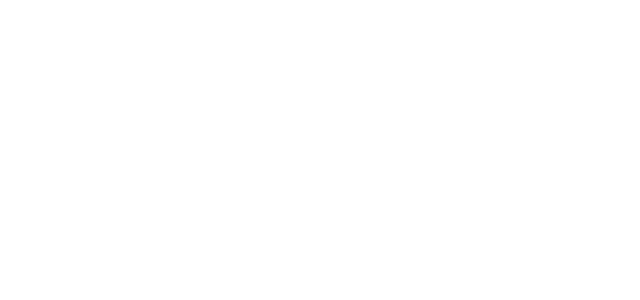
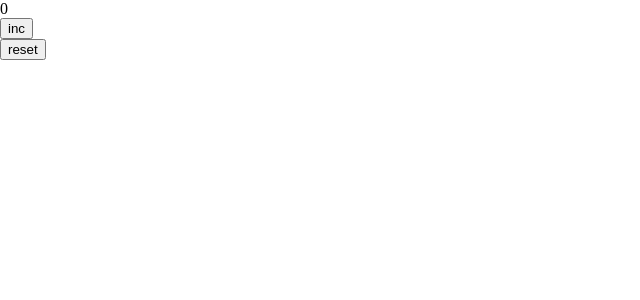
Before and after one commit to DmitryShastel/Native_JS_2.0_old, a React (Create React App) app in the folder Folder_1/native_js_2.0/: page / in a window 1280 px wide. Shown: the top 300 px of the page, without its empty margins (0-640 px from the left). Built offline with nearby package versions, Linux system fonts and the light colour scheme.

Commit message:
Counter_2.0: Counter_2_0 is added

```diff
--- a/Folder_1/native_js_2.0/src/App.tsx
+++ b/Folder_1/native_js_2.0/src/App.tsx
@@ -2,12 +2,13 @@ import React from 'react';
 import './App.css'
 import {AppRootTuesday} from "./Native_JS_2.0/Native_JS_Tuesday/ToDoList_Tuesday/App_Root_Tuesday";
 import {Counter} from "./Native_JS_2.0/Native_JS_Monday/Counter/Counter";
+import {AppRootCounter2_0} from "./Native_JS_2.0/Native_JS_Tuesday/Counter_2.0/App_Root_Counter_2.0";
 
 
 export function App() {
     return (
         <div>
-
+            <AppRootCounter2_0/>
         </div>
 
     );
--- /dev/null
+++ b/Folder_1/native_js_2.0/src/Native_JS_2.0/Native_JS_Tuesday/Counter_2.0/App_Root_Counter_2.0.tsx
@@ -0,0 +1,32 @@
+import React, {useState} from 'react';
+import {Counter_2_0} from "./Counter";
+
+export const AppRootCounter2_0 = () => {
+
+    let [counter, setCounter] = useState<number>(0)
+
+
+    let inc = () => {
+        if (counter === 5) {
+            return {
+                counter
+            }
+        }
+        setCounter(++counter)
+    }
+
+    let reset = () => {
+        setCounter(0)
+    }
+
+
+    return (
+        <div>
+          <Counter_2_0
+              counter={counter}
+              inc={inc}
+              reset={reset}
+          />
+        </div>
+    );
+};
--- a/Folder_1/native_js_2.0/src/Native_JS_2.0/Native_JS_Tuesday/Counter_2.0/Counter.tsx
+++ b/Folder_1/native_js_2.0/src/Native_JS_2.0/Native_JS_Tuesday/Counter_2.0/Counter.tsx
@@ -1,9 +1,32 @@
 import React from 'react';
+import {SuperButton} from "./SuperButton";
 
-export const Counter = () => {
+
+type CounterType = {
+    counter: number
+    inc: () => void
+    reset: () => void
+}
+
+
+export const Counter_2_0 = (props: CounterType) => {
+
+
+    let incHandler = () => {
+        props.inc()
+    }
+    let resetHandler = () => {
+        props.reset()
+    }
+
+
     return (
         <div>
-
+            <div>
+                <span>{props.counter} </span>
+            </div>
+            <SuperButton title='inc' callback={incHandler}/>
+            <SuperButton title='reset' callback={resetHandler}/>
         </div>
     );
 };
--- a/Folder_1/native_js_2.0/src/Native_JS_2.0/Native_JS_Tuesday/Counter_2.0/SuperButton.tsx
+++ b/Folder_1/native_js_2.0/src/Native_JS_2.0/Native_JS_Tuesday/Counter_2.0/SuperButton.tsx
@@ -1,9 +1,16 @@
 import React from 'react';
 
-export const SuperButton = () => {
+type SuperButtonType = {
+    title: string
+    callback: () => void
+}
+
+
+
+export const SuperButton = (props: SuperButtonType) => {
     return (
         <div>
-
+            <button onClick={props.callback}>{props.title}</button>
         </div>
     );
 };
```
